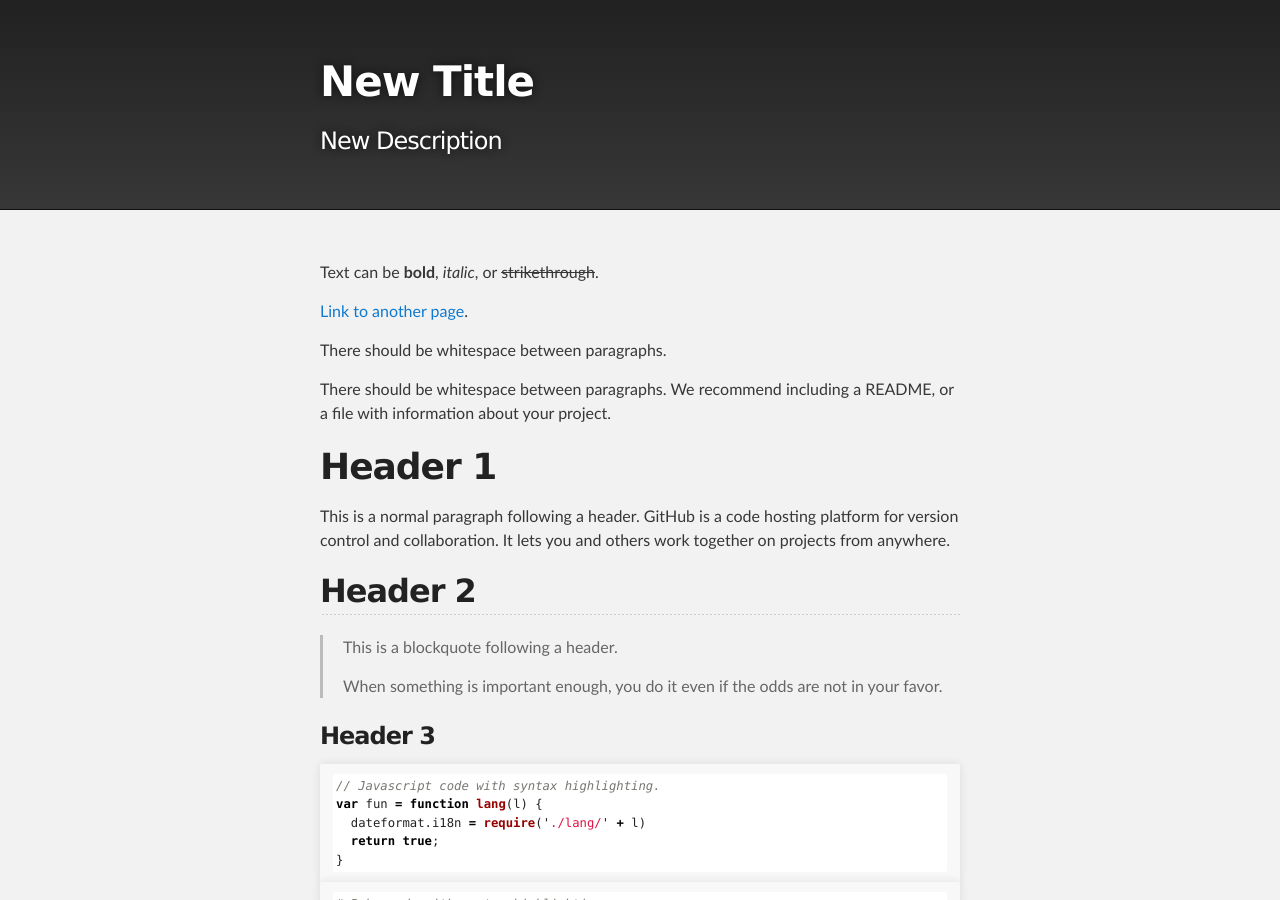
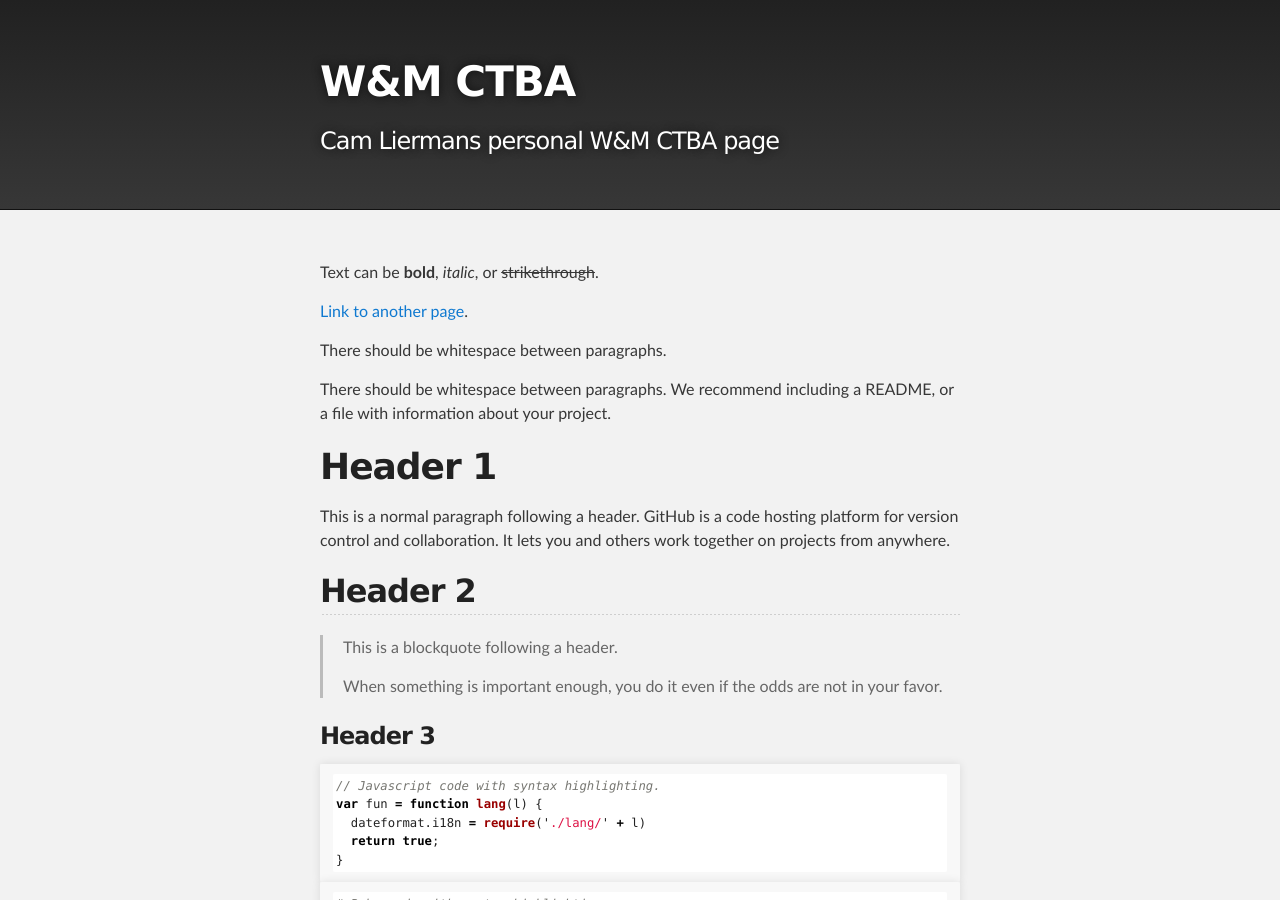
Before and after one commit to lierjet02/lierjet02.github.io, a Jekyll site: the page built from index.md, in a window 1280 px wide and 900 px high. Built offline with Jekyll 4.4.1, drawn with Linux system fonts in a browser that asks for light colours; our own code applies the rules of GitHub Pages for plain Markdown files.

Commit message:
Update _config.yml

```diff
--- a/_config.yml
+++ b/_config.yml
@@ -1,5 +1,5 @@
-title: New Title
-description: New Description
+title: W&M CTBA
+description: Cam Liermans personal W&M CTBA page
 show_downloads: false
 google_analytics:
 theme: jekyll-theme-slate
```
